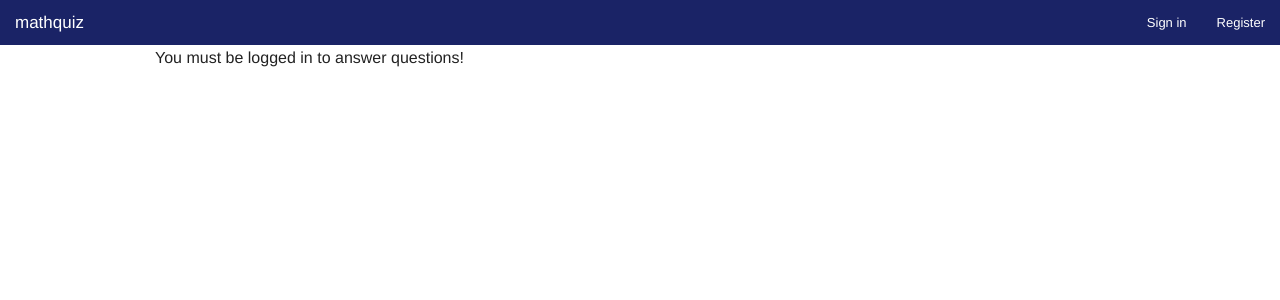
After one commit to jhobbs/mathquizweb, a Django app: template mathquizweb/mathquizweb/templates/question.html in a window 1280 px wide. The commit adds this page. Shown: the top 300 px of the page. Run offline with Django 3.2, Linux system fonts and the light colour scheme; the template is opened without the code that fills it, so the values that code supplies are empty; some libraries are stand-ins or nearby versions.

Commit message:
Add a question display page.

```diff
--- a/mathquizweb/mathquizweb/templates/base.html
+++ b/mathquizweb/mathquizweb/templates/base.html
@@ -44,6 +44,7 @@
                 <!-- Left Nav Section -->
                 <ul class="left">
                     {% if user.is_authenticated %}
+                    <li><a href="{% url 'question' %}">Questions</a>
 		    {% endif %}
                 </ul>
             </section>
--- /dev/null
+++ b/mathquizweb/mathquizweb/templates/question.html
@@ -0,0 +1,14 @@
+{% extends "base.html" %}
+{% block content %}
+<div class="row">
+    <div class="large-12 columns">
+        {% if user.is_authenticated %}
+        <h1>Answer the question!</h1>
+        <p>{{question.explain}}</p>
+        <p>{{question.question_string}}</p>
+        {% else %}
+        <p>You must be logged in to answer questions!</p>
+        {% endif %}
+    </div>
+</div>
+{% endblock %}
--- a/mathquizweb/mathquizweb/urls.py
+++ b/mathquizweb/mathquizweb/urls.py
@@ -6,6 +6,7 @@ admin.autodiscover()
 urlpatterns = patterns('',
     # Examples:
     url(r'^$', 'mathquizweb.views.home', name='home'),
+    url(r'^question$', 'mathquizweb.views.question', name='question'),
     url(r'^accounts/login/$', 'django.contrib.auth.views.login'),
     url(r'^accounts/logout/$', 'django.contrib.auth.views.logout'),
     url(r'^accounts/register/$', 'mathquizweb.views.register'),
--- a/mathquizweb/mathquizweb/views.py
+++ b/mathquizweb/mathquizweb/views.py
@@ -18,7 +18,7 @@ def question(request):
     [question] = quiz.questions(1, defaultoptions)
 
     return render_to_response(
-        'index.html',
+        'question.html',
         {'question': question},
         context_instance=context)
 
```
